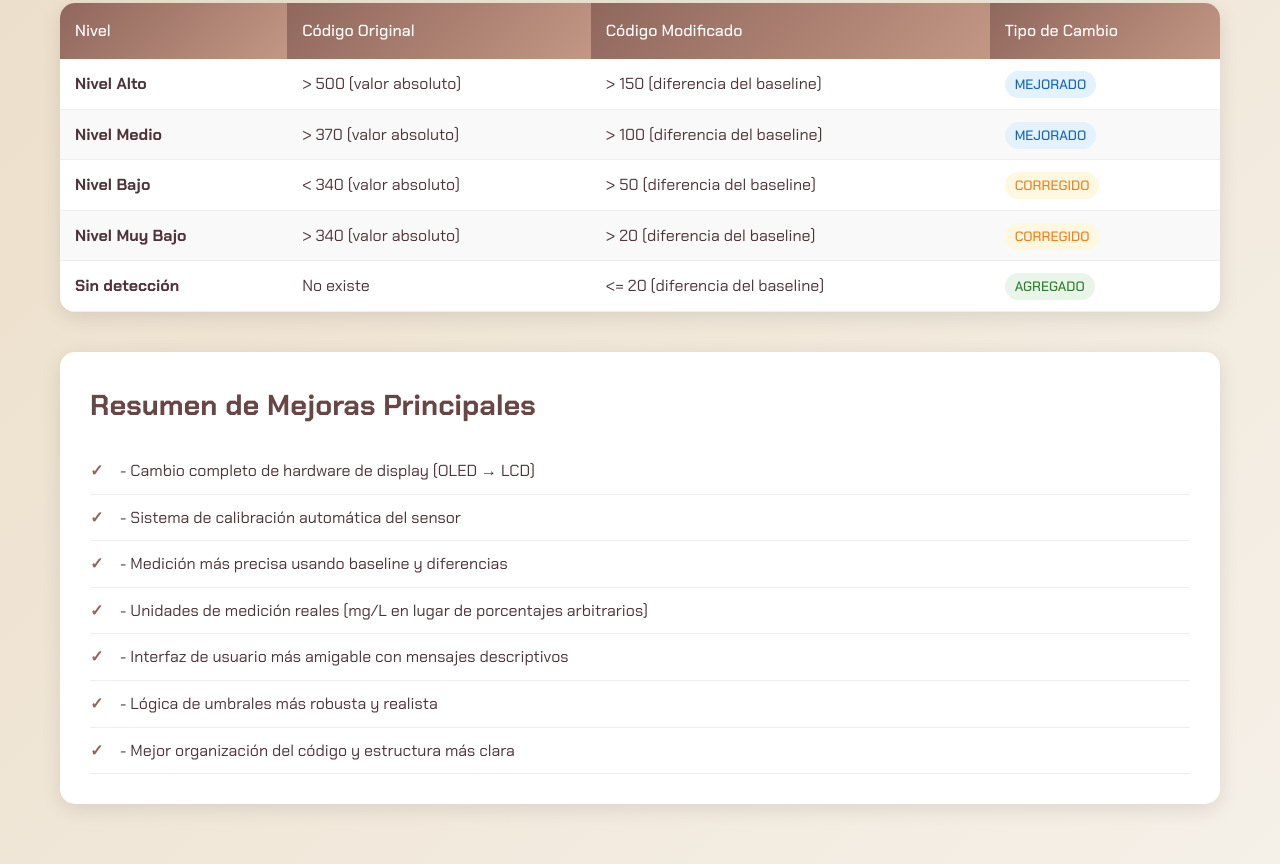
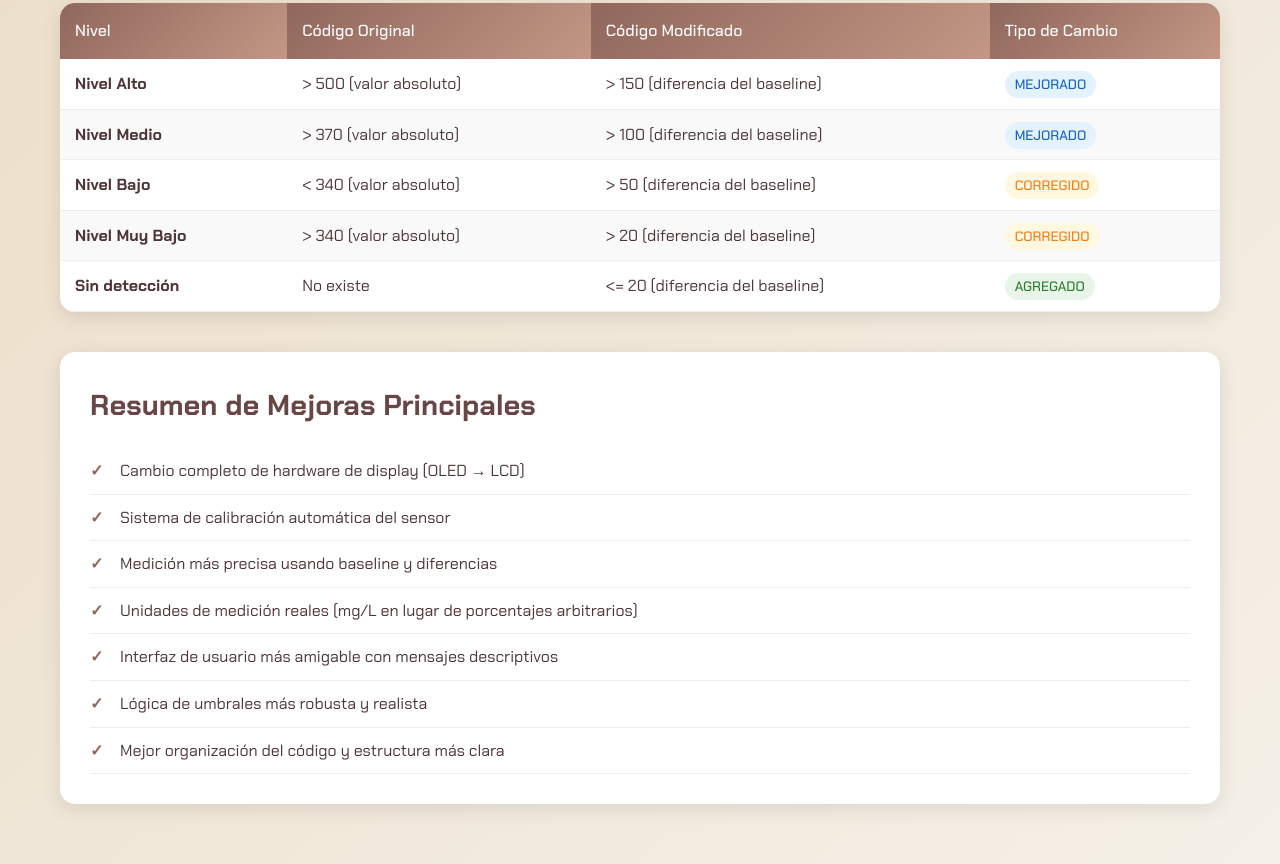
Before and after one commit to Jenifufa/WebAlcoholimetro, a plain HTML site: page index.html in a window 1280 px wide. Shown: the part 2769-3633 px from the top of the page. Drawn offline with Linux system fonts and the light colour scheme.

Commit message:
Update index.html

```diff
--- a/index.html
+++ b/index.html
@@ -631,13 +631,13 @@
         <section class="summary-section">
             <h2>Resumen de Mejoras Principales</h2>
             <ul class="summary-list">
-                <li>- Cambio completo de hardware de display (OLED → LCD)</li>
-                <li>- Sistema de calibración automática del sensor</li>
-                <li>- Medición más precisa usando baseline y diferencias</li>
-                <li>- Unidades de medición reales (mg/L en lugar de porcentajes arbitrarios)</li>
-                <li>- Interfaz de usuario más amigable con mensajes descriptivos</li>
-                <li>- Lógica de umbrales más robusta y realista</li>
-                <li>- Mejor organización del código y estructura más clara</li>
+                <li>Cambio completo de hardware de display (OLED → LCD)</li>
+                <li>Sistema de calibración automática del sensor</li>
+                <li>Medición más precisa usando baseline y diferencias</li>
+                <li>Unidades de medición reales (mg/L en lugar de porcentajes arbitrarios)</li>
+                <li>Interfaz de usuario más amigable con mensajes descriptivos</li>
+                <li>Lógica de umbrales más robusta y realista</li>
+                <li>Mejor organización del código y estructura más clara</li>
             </ul>
         </section>
     </div>
```
